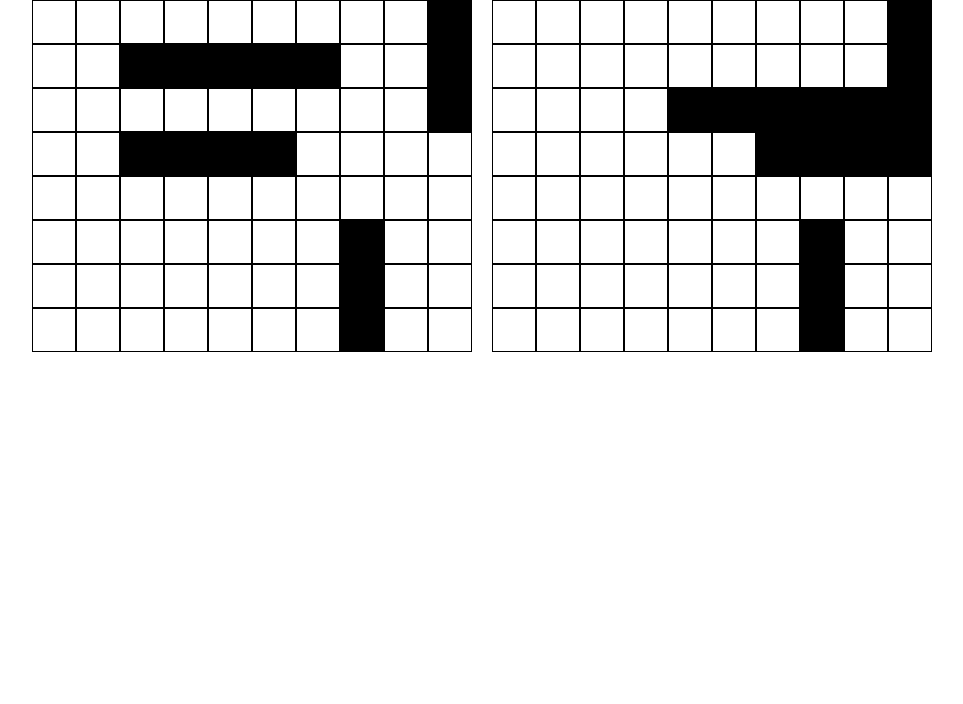
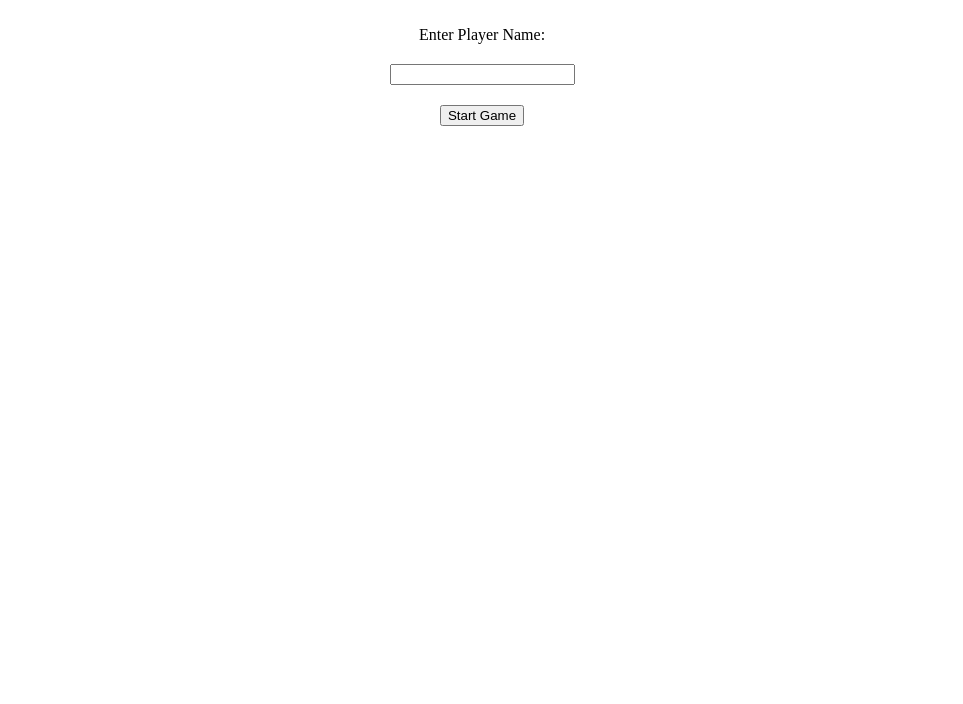
Before and after one commit to CBONE700/Battleship, a website built with webpack: page src/template.html in a window 1280 px wide. Shown: the part 96-800 px from the top of the page, without its empty margins (158-1121 px from the left). Built offline with nearby package versions, Linux system fonts and the light colour scheme.

Commit message:
Add homescreen that allows you to create name and start game
Refactored code to have divs that can be added and taken out at any time
such as boards and home screen. This makes it easier to traverse through
the application.

```diff
--- a/src/index.js
+++ b/src/index.js
@@ -1,8 +1,8 @@
 import { Player } from './player.js';
 import './style.css';
 
-const player = new Player(false);
-const computer = new Player(true);
+const player = new Player('Player');
+const computer = new Player('Computer');
 
 //Populate player gameboard with ship positions
 player.gameboard.placeShip(3, 2, 'x', player.gameboard.ships[0]);
@@ -18,16 +18,44 @@ computer.gameboard.placeShip(7, 7, 'y', computer.gameboard.ships[2]);
 computer.gameboard.placeShip(2, 9, 'y', computer.gameboard.ships[3]);
 computer.gameboard.placeShip(0, 0, 'x', computer.gameboard.ships[4]);
 
-//Create the boards and populate them with ship coordinates
+//Create home screen that allows you to create a name for the player and then start the game
+const title = document.createElement('div');
+title.id = 'title';
+title.textContent = 'BATTLESHIP';
+title.style.fontSize = '64px';
+document.body.appendChild(title);
+
+const home = document.createElement('div');
+home.id = 'home';
+const nameTitle = document.createElement('div');
+nameTitle.id = 'nameTitle';
+nameTitle.textContent = 'Enter Player Name:';
+const name = document.createElement('input');
+name.id = 'name';
+name.setAttribute('type', 'text');
+const homeBtn = document.createElement('button');
+homeBtn.id = 'homeBtn';
+homeBtn.textContent = 'Start Game';
+home.appendChild(nameTitle);
+home.appendChild(name);
+home.appendChild(homeBtn);
+document.body.appendChild(home);
+
+//On button click, update players name and render the gameboards
+homeBtn.addEventListener('click', () => {
+  console.log(name.value);
+  player.name = name.value;
   const boards = document.createElement('div');
   boards.id = 'boards';
-document.body.appendChild(boards);
+  //document.body.appendChild(boards);
   const playerBoard = document.createElement('div');
   const computerBoard = document.createElement('div');
   playerBoard.id = 'gameboard';
   computerBoard.id = 'hitboard';
   boards.appendChild(playerBoard);
   boards.appendChild(computerBoard);
+  document.body.removeChild(home);
+  document.body.appendChild(boards);
 
   for (let y = 0; y < player.gameboard.board.length; y++) {
     for (let x = 0; x < player.gameboard.board[y].length; x++) {
@@ -78,21 +106,24 @@ for (let y = 0; y < player.gameboard.board.length; y++) {
             }
             if (computer.gameboard.allSunk === true) {
               const body = document.querySelector('body');
-            body.removeChild(body.firstElementChild);
+              body.removeChild(boards);
               const winnerText = document.createElement('div');
               winnerText.style.fontSize = '40px';
-            winnerText.textContent = 'Player Wins!';
+              winnerText.textContent = `${player.name} Wins!`;
               body.appendChild(winnerText);
             }
             if (player.gameboard.allSunk === true) {
               const body = document.querySelector('body');
-            body.removeChild(body.firstElementChild);
+              body.removeChild(boards);
               const winnerText = document.createElement('div');
               winnerText.style.fontSize = '40px';
-            winnerText.textContent = 'Computer Wins!';
+              winnerText.textContent = `${computer.name} Wins!`;
               body.appendChild(winnerText);
             }
           }
         });
     }
   }
+});
+
+//Create the boards and populate them with ship coordinates
--- a/src/player.js
+++ b/src/player.js
@@ -1,8 +1,8 @@
 import { Gameboard } from './gameboard.js';
 
 export class Player {
-  constructor(comp) {
+  constructor(name) {
     this.gameboard = new Gameboard();
-    this.comp = comp;
+    this.name = name;
   }
 }
--- a/src/style.css
+++ b/src/style.css
@@ -3,6 +3,13 @@ body {
   flex-direction: column;
   align-items: center;
   gap: 40px;
+}
+
+#home {
+  display: flex;
+  flex-direction: column;
+  gap: 20px;
+  align-items: center;
 }
 
 #boards {
```
Lines whose indentation alone changed are shown as unchanged.
